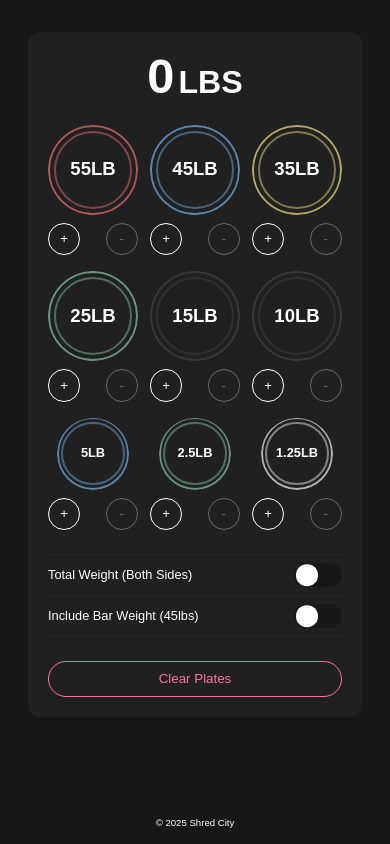
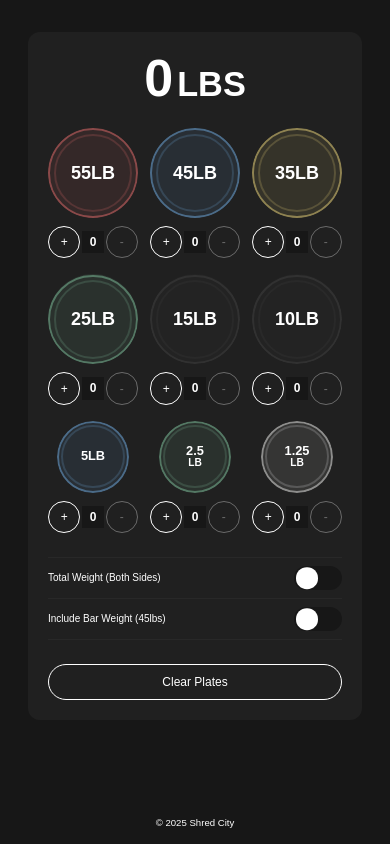
Before and after one commit to brenden-mersey/app-shred-city, a Next.js app: page / in a window 390 px wide. Built offline with nearby package versions, Linux system fonts and the light colour scheme; a web font is replaced by a local one.

Commit message:
Fine-tuning of mobile ui/ux.

```diff
--- a/src/app/components/Plate.tsx
+++ b/src/app/components/Plate.tsx
@@ -34,7 +34,7 @@ export default function Plate({ weight, count, onAdd, onRemove }: PlateProps) {
         >
           +
         </button>
-        {count > 0 && <span className="plate__count">×{count}</span>}
+        <span className="plate__count">{count}</span>
         <button
           className="plate__control-button button button--pill-minus"
           onClick={onRemove}
--- a/src/app/styles/partials/_calculator.scss
+++ b/src/app/styles/partials/_calculator.scss
@@ -8,6 +8,8 @@
   display: flex;
   flex-direction: column;
   gap: 1.5rem;
+  max-width: 400px;
+  margin: 0 auto;
   .toggle {
     padding: 0.5rem 0;
   }
@@ -31,7 +33,7 @@
 }
 
 .calculator__total-weight {
-  font-size: 12.5vw;
+  font-size: 52px;
   font-weight: 900;
   text-align: center;
   text-transform: uppercase;
--- a/src/app/styles/partials/_plate.scss
+++ b/src/app/styles/partials/_plate.scss
@@ -33,7 +33,7 @@ $plate-size-small: 80%;
   align-items: center;
   justify-content: center;
   overflow: hidden;
-  font-size: 4.75vw;
+  font-size: 18px;
   font-weight: 900;
   line-height: 1;
   &::after,
@@ -59,13 +59,23 @@ $plate-size-small: 80%;
     max-height: $plate-size-small;
     font-size: 80%;
   }
+  &[data-weight="1.25"],
+  &[data-weight="2.5"] {
+    .plate__weight-marker {
+      flex-flow: column;
+    }
+    .plate__unit {
+      font-size: 80%;
+    }
+  }
   @each $name, $value in $plate-colours {
     &[data-colour="#{$name}"] {
+      background: color.adjust($value, $alpha: -0.9);
       &::after {
-        border-color: color.adjust($value, $alpha: -0.5);
+        border-color: color.adjust($value, $alpha: -0.8);
       }
       &::before {
-        border-color: color.adjust($value, $alpha: -0.25);
+        border-color: color.adjust($value, $alpha: -0.5);
       }
     }
   }
@@ -93,7 +103,9 @@ $plate-size-small: 80%;
 }
 
 .plate__count {
-  font-size: 2.25vw;
+  background: var(--dark-primary);
+  padding: 0.25rem 0.5rem;
+  font-size: 12px;
   font-weight: 900;
   color: inherit;
 }
--- a/src/app/styles/theme/_button.scss
+++ b/src/app/styles/theme/_button.scss
@@ -14,6 +14,7 @@
   justify-content: center;
   line-height: 1;
   background: transparent;
+  font-size: 12px;
 }
 
 .button--pill {
@@ -37,10 +38,10 @@
 }
 
 .button--danger {
-  color: var(--highlight-pink);
+  color: var(--light-primary);
   &:hover,
   &:focus {
-    background: var(--highlight-pink);
+    background: var(--light-primary);
     color: var(--dark-primary);
   }
 }
--- a/src/app/styles/theme/_toggle.scss
+++ b/src/app/styles/theme/_toggle.scss
@@ -7,7 +7,7 @@
   cursor: pointer;
   user-select: none;
   justify-content: space-between;
-  font-size: 0.8rem;
+  font-size: 10px;
 }
 
 .toggle input[type="checkbox"] {
```
Also changed, not shown: 1 other file (tests, documents, lock files or other folders).
